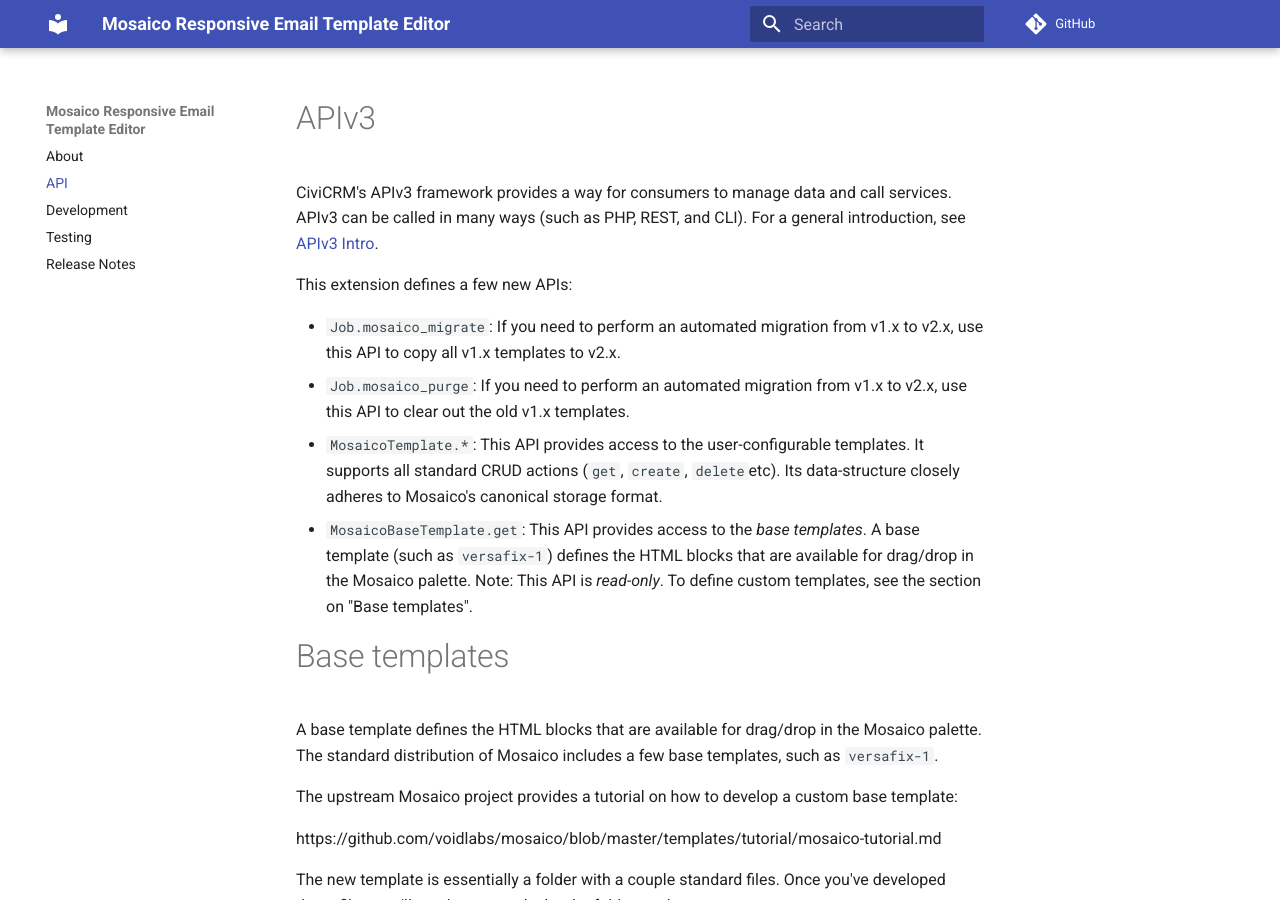
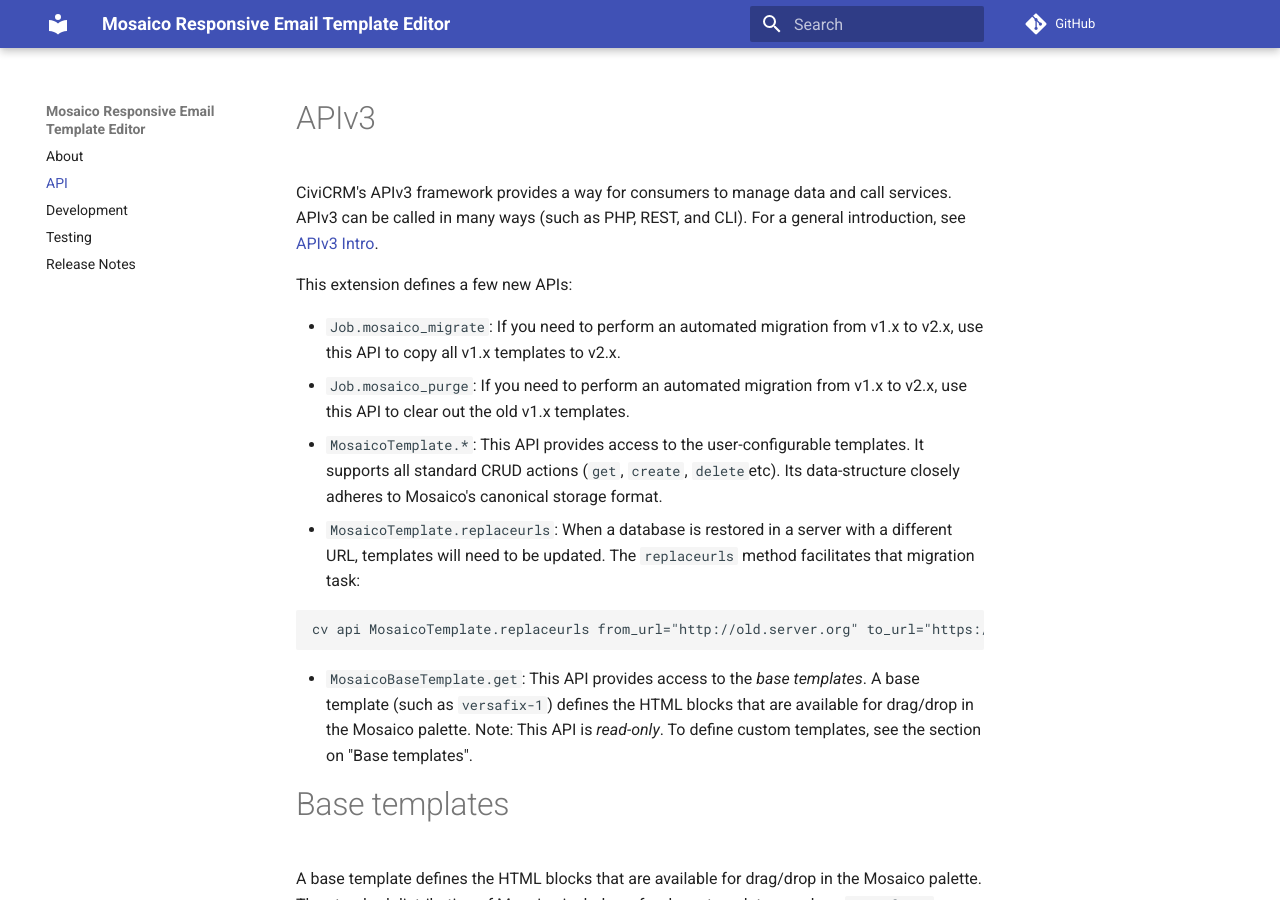
Before and after one commit to veda-consulting-company/uk.co.vedaconsulting.mosaico, an MkDocs documentation site: the page built from docs/api.md, in a window 1280 px wide and 900 px high. Built offline with MkDocs 1.6.1 and Material for MkDocs 9.7.7, drawn with Linux system fonts in a browser that asks for light colours; comment, search, counter and statistics services are not loaded.

Commit message:
Document new API method to update template URLs

````diff
--- a/docs/api.md
+++ b/docs/api.md
@@ -11,6 +11,12 @@
   old v1.x templates.
 * `MosaicoTemplate.*`: This API provides access to the user-configurable templates.  It supports all standard CRUD
   actions (`get`, `create`, `delete`etc). Its data-structure closely adheres to Mosaico's canonical storage format.
+* `MosaicoTemplate.replaceurls`: When a database is restored in a server with a different URL, templates will need to be updated. The `replaceurls` method facilitates that migration task:
+
+```
+cv api MosaicoTemplate.replaceurls from_url="http://old.server.org" to_url="https://new.server.org"
+```
+
 * `MosaicoBaseTemplate.get`: This API provides access to the *base templates*. A base template (such as `versafix-1`)
   defines the HTML blocks that are available for drag/drop in the Mosaico palette. Note: This API is *read-only*.
   To define custom templates, see the section on "Base templates".
````
